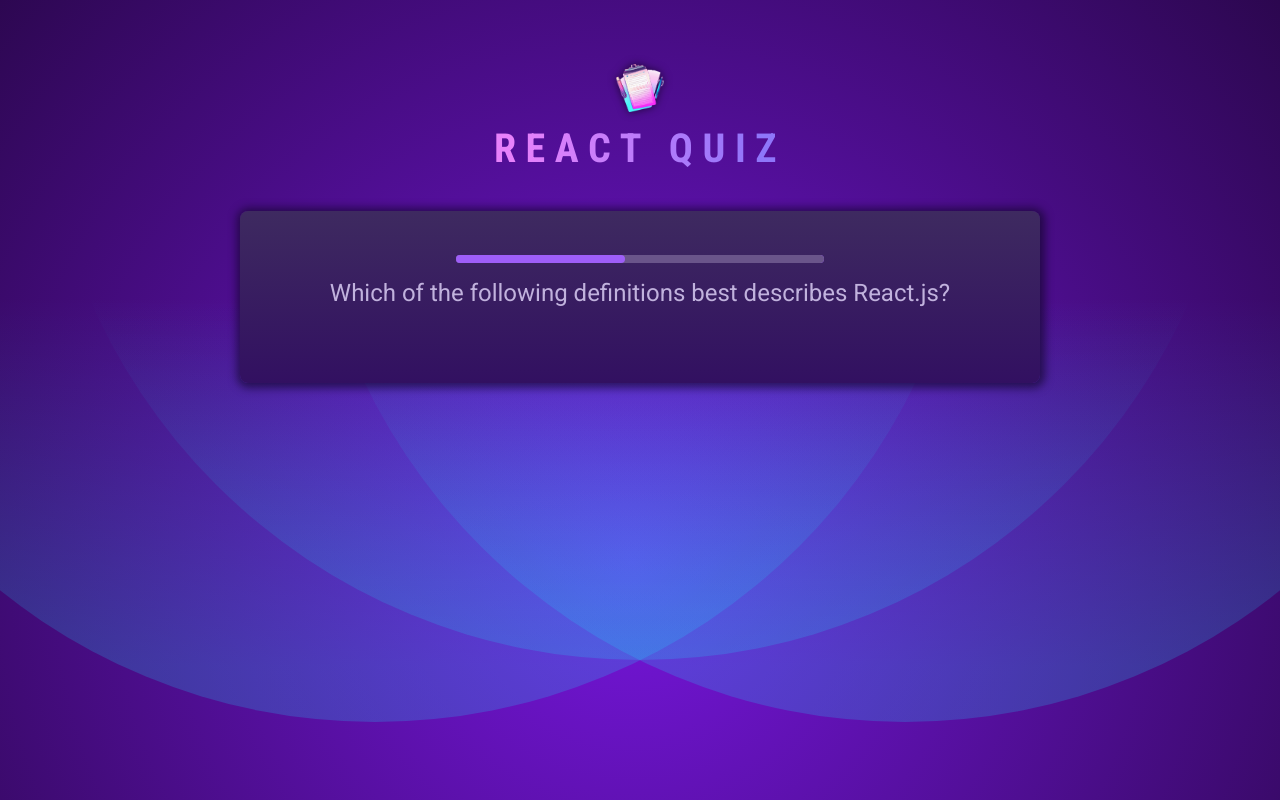
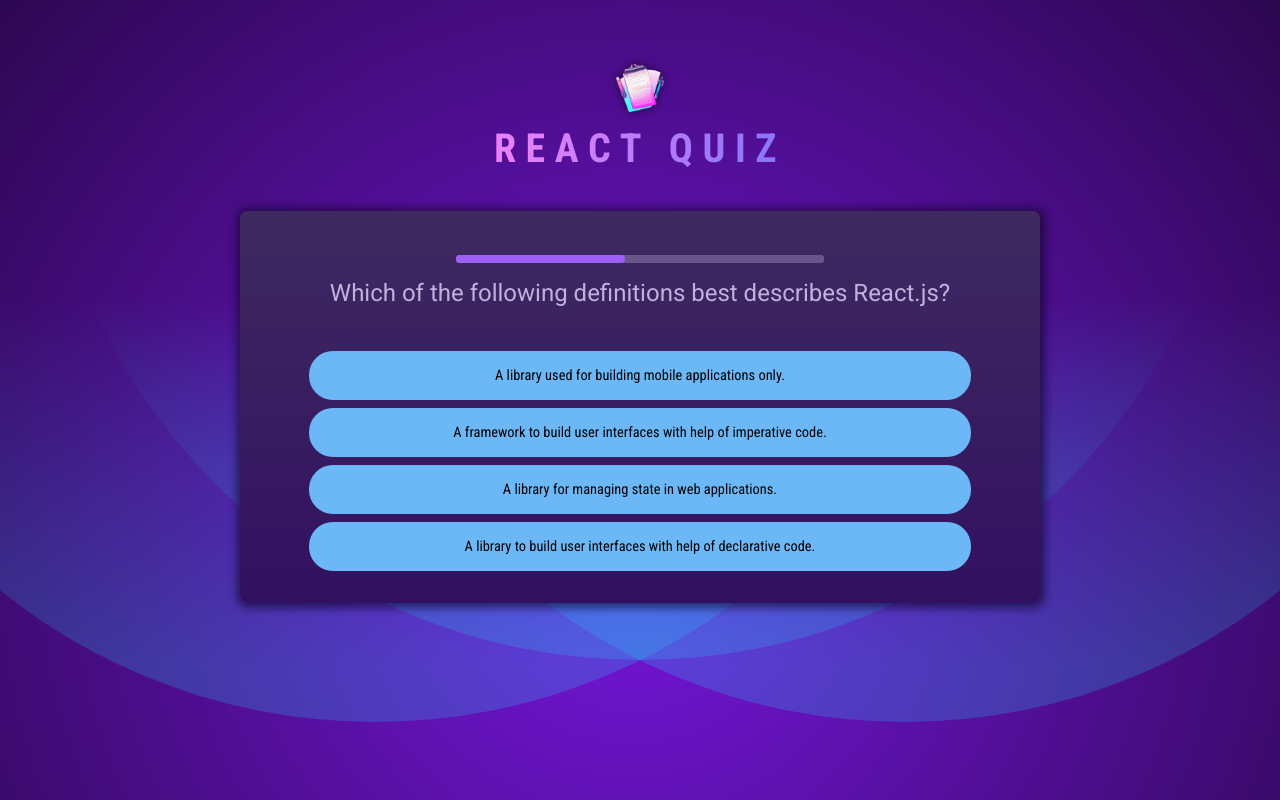
Before and after one commit to EmmaXZhang/React-quiz-app-practice, a React (Vite) app: page / in a window 1280 px wide. Built offline with nearby package versions, Linux system fonts and the light colour scheme.

Commit message:
create Answer component, add key props to recreate component

```diff
--- /dev/null
+++ b/src/components/Answers.jsx
@@ -0,0 +1,43 @@
+import { useRef } from "react";
+
+const Answers = ({ answers, selectedAnswer, answerState, onSelect }) => {
+  //force only shuffle answers once
+  const shuffledAnswers = useRef();
+
+  if (!shuffledAnswers.current) {
+    // QUESTION Index = userAnswer.length -1
+    shuffledAnswers.current = [...answers];
+    //shuffle answer
+    shuffledAnswers.current.sort(() => Math.random() - 0.5);
+  }
+
+  return (
+    <ul id="answers">
+      {shuffledAnswers.current.map((answer) => {
+        let cssClass = "";
+        const isSelected = selectedAnswer === answer;
+
+        if (answerState === "answered" && isSelected) {
+          cssClass = "selected";
+        }
+
+        if (
+          (answerState === "correct" || answerState === "wrong") &&
+          isSelected
+        ) {
+          cssClass = answerState;
+        }
+
+        return (
+          <li key={answer} className="answer">
+            <button onClick={() => onSelect(answer)} className={cssClass}>
+              {answer}
+            </button>
+          </li>
+        );
+      })}
+    </ul>
+  );
+};
+
+export default Answers;
--- a/src/components/Quiz.jsx
+++ b/src/components/Quiz.jsx
@@ -1,7 +1,8 @@
-import { useState, useCallback } from "react";
+import { useState, useCallback, useRef } from "react";
 import QUESTIONS from "../questions.js";
 import quizCompleteImg from "../assets/quiz-complete.png";
 import QuestionTimer from "./QuestionTimer.jsx";
+import Answers from "./Answers.jsx";
 
 const Quiz = () => {
   const [answerState, setAnswerState] = useState("");
@@ -59,11 +60,6 @@
     );
   }
 
-  // QUESTION Index = userAnswer.length -1
-  const shuffledAnswers = [...QUESTIONS[activeQuestionIndex].answers];
-  //shuffle answer
-  shuffledAnswers.sort(() => Math.random() - 0.5);
-
   return (
     <div id="quiz">
       <div id="question">
@@ -75,33 +71,14 @@
           onTimeOut={handleSkipAnswer}
         />
         <h2>{QUESTIONS[activeQuestionIndex].text}</h2>
-        <ul id="answers">
-          {shuffledAnswers.map((answer) => {
-            let cssClass = "";
-            const isSelected = userAnswers[userAnswers.length - 1] === answer;
-
-            if (answerState === "answered" && isSelected) {
-              cssClass = "selected";
-            }
-
-            if (
-              (answerState === "correct" || answerState === "wrong") &&
-              isSelected
-            ) {
-              cssClass = answerState;
-            }
-
-            return;
-            <li key={answer} className="answer">
-              <button
-                onClick={() => handleSelectAnswer(answer)}
-                className={cssClass}
-              >
-                {answer}
-              </button>
-            </li>;
-          })}
-        </ul>
+        <Answers
+          // using key to force component to recreate, clear old memory
+          key={activeQuestionIndex}
+          answers={QUESTIONS[activeQuestionIndex].answers}
+          selectedAnswer={userAnswers[userAnswers.length - 1]}
+          answerState={answerState}
+          onSelect={handleSelectAnswer}
+        />
       </div>
     </div>
   );
```
